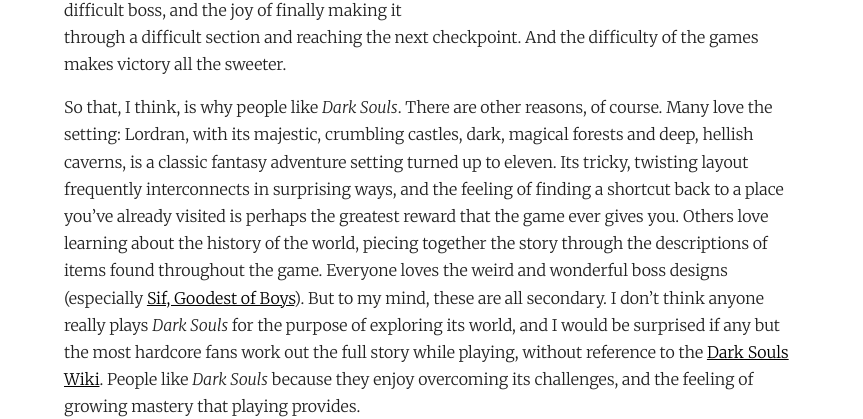
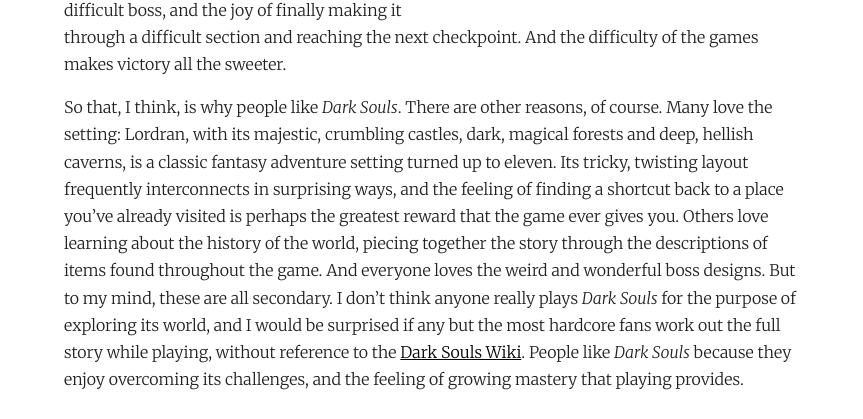
Before and after one commit to NobodyIsThere/nobodyisthere.github.io, a plain HTML site: page blog/on-dark-souls.html in a window 1280 px wide. Shown: the part 1874-2293 px from the top of the page, without its empty margins (208-1071 px from the left). Drawn offline with Linux system fonts and the light colour scheme.

Commit message:
Update on-dark-souls.html

```diff
--- a/blog/on-dark-souls.html
+++ b/blog/on-dark-souls.html
@@ -79,7 +79,7 @@
 
 <p>Moreover, in <em>Dark Souls</em>, competence feels earned. Those “easy” enemies could still destroy you if you stopped paying attention. It is only because you, the player, have put the time and thought into learning how they work, that they seem so easy. The player <em>character</em> doesn’t get (significantly) stronger throughout the game, it’s really the <em>player</em> who gets&nbsp;better.</p>
 <p>The other main source of enjoyment for many people, I think, comes from the sense of accomplishment that accompanies progress. It’s the triumph that comes with defeating a difficult boss, and the joy of finally making it through a difficult section and reaching the next checkpoint. And the difficulty of the games makes victory all the&nbsp;sweeter.</p>
-<p>So that, I think, is why people like <em>Dark Souls</em>. There are other reasons, of course. Many love the setting: Lordran, with its majestic, crumbling castles, dark, magical forests and deep, hellish caverns, is a classic fantasy adventure setting turned up to eleven. Its tricky, twisting layout frequently interconnects in surprising ways, and the feeling of finding a shortcut back to a place you’ve already visited is perhaps the greatest reward that the game ever gives you. Others love learning about the history of the world, piecing together the story through the descriptions of items found throughout the game. Everyone loves the weird and wonderful boss designs (especially <a href="https://darksouls.wiki.fextralife.com/file/Dark-Souls/great_grey_wolf_sif_combat_ready.jpg?v=1529435301400">Sif, Goodest of Boys</a>). But to my mind, these are all secondary. I don’t think anyone really plays <em>Dark Souls</em> for the purpose of exploring its world, and I would be surprised if any but the most hardcore fans work out the full story while playing, without reference to the <a href="https://darksouls.fandom.com/wiki/">Dark Souls Wiki</a>. People like <em>Dark Souls</em> because they enjoy overcoming its challenges, and the feeling of growing mastery that playing&nbsp;provides.</p>
+<p>So that, I think, is why people like <em>Dark Souls</em>. There are other reasons, of course. Many love the setting: Lordran, with its majestic, crumbling castles, dark, magical forests and deep, hellish caverns, is a classic fantasy adventure setting turned up to eleven. Its tricky, twisting layout frequently interconnects in surprising ways, and the feeling of finding a shortcut back to a place you’ve already visited is perhaps the greatest reward that the game ever gives you. Others love learning about the history of the world, piecing together the story through the descriptions of items found throughout the game. And everyone loves the weird and wonderful boss designs. But to my mind, these are all secondary. I don’t think anyone really plays <em>Dark Souls</em> for the purpose of exploring its world, and I would be surprised if any but the most hardcore fans work out the full story while playing, without reference to the <a href="https://darksouls.fandom.com/wiki/">Dark Souls Wiki</a>. People like <em>Dark Souls</em> because they enjoy overcoming its challenges, and the feeling of growing mastery that playing&nbsp;provides.</p>
 <figure>
     <img src="https://nobodyisthere.github.io/blog/images/ds_ss02.jpg" alt="Meeting Knight Solaire in Dark Souls. Solaire: No need to hide your reaction. I get that look all the time!"/>
     <figcaption>
```
